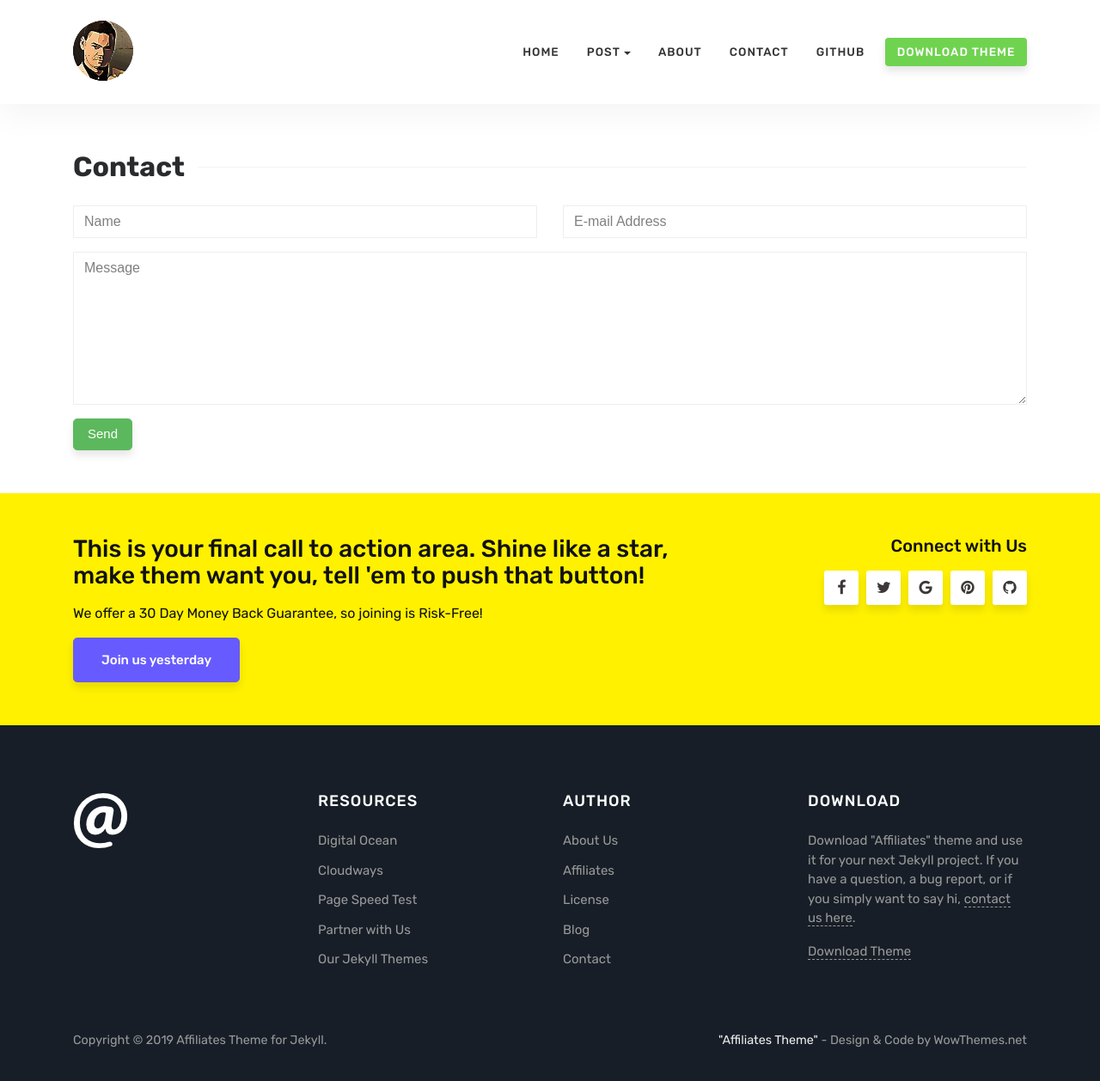
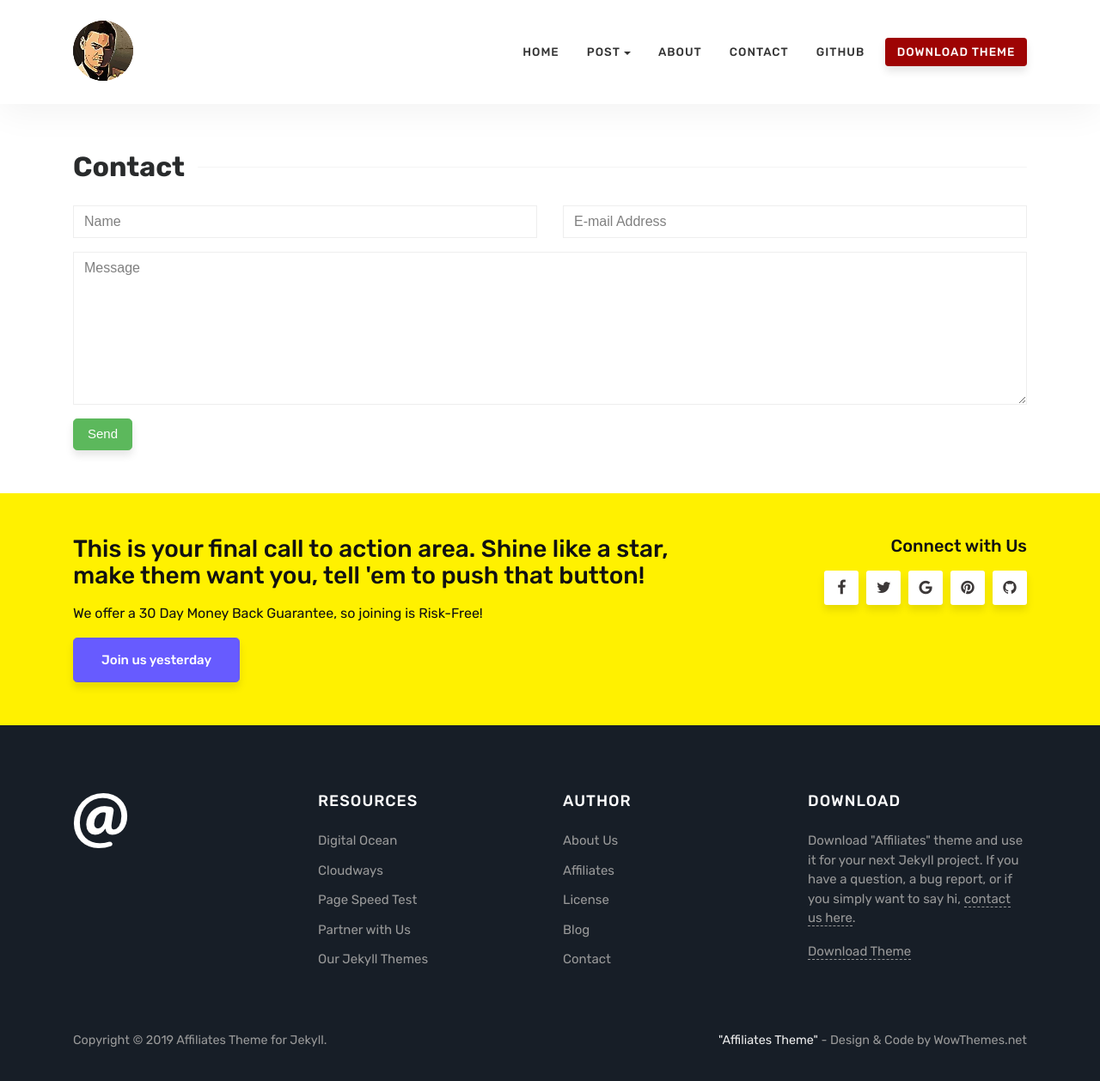
Before and after one commit to MikePapinski/MikePapinski.github.io, a Jekyll site: the page built from contact.html, in a window 1280 px wide and 1267 px high. Shown: the top 1258 px of the window at 86% size. Built offline with Jekyll 4.4.1, drawn with Linux system fonts in a browser that asks for light colours.

Commit message:
red color

```diff
--- a/assets/css/theme.css
+++ b/assets/css/theme.css
@@ -13,7 +13,7 @@
 }
 
 a {
-	color:#6FD350;
+	color:#9e0404;
 }
 a,a:hover {
 	transition:all 0.2s;
@@ -119,7 +119,7 @@
     font-size: 0.94em;
 	}
 .navbar-toggleable-md .navbar-nav .nav-link.highlight {
-    background: #6FD350;
+    background: #9e0404;
     color: #fff;
     border-radius: 4px;
     box-shadow: 0 6px 10px 0 rgba(0,0,0,0.1);
@@ -292,7 +292,7 @@
 }
 .mediumnavigation .form-inline .btn:hover,.mediumnavigation .form-inline .btn:active {
 	background:transparent;
-	color:green;
+	color:#9e0404;
 }
 .mediumnavigation .navbar-brand {
 	font-weight:500;
```
